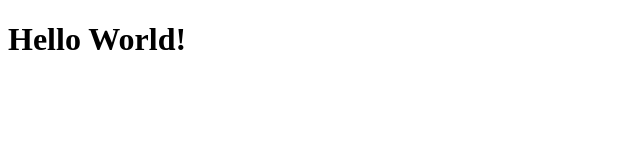
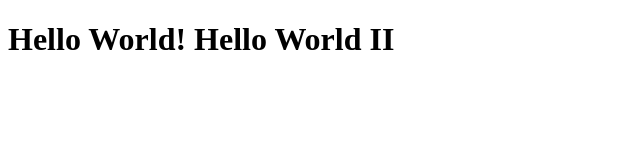
Before and after one commit to sarny/coursera-test, a plain HTML site: page site/index.html in a window 1280 px wide. Shown: the whole page, without its empty margins (0-640 px from the left). Drawn offline with Linux system fonts and the light colour scheme.

Commit message:
modification 1

```diff
--- a/site/index.html
+++ b/site/index.html
@@ -4,6 +4,6 @@
 	<title>Hello world</title>
 </head>
 <body>
-<h1>Hello World!</h1>
+<h1>Hello World! Hello World II</h1>
 </body>
 </html>
```
